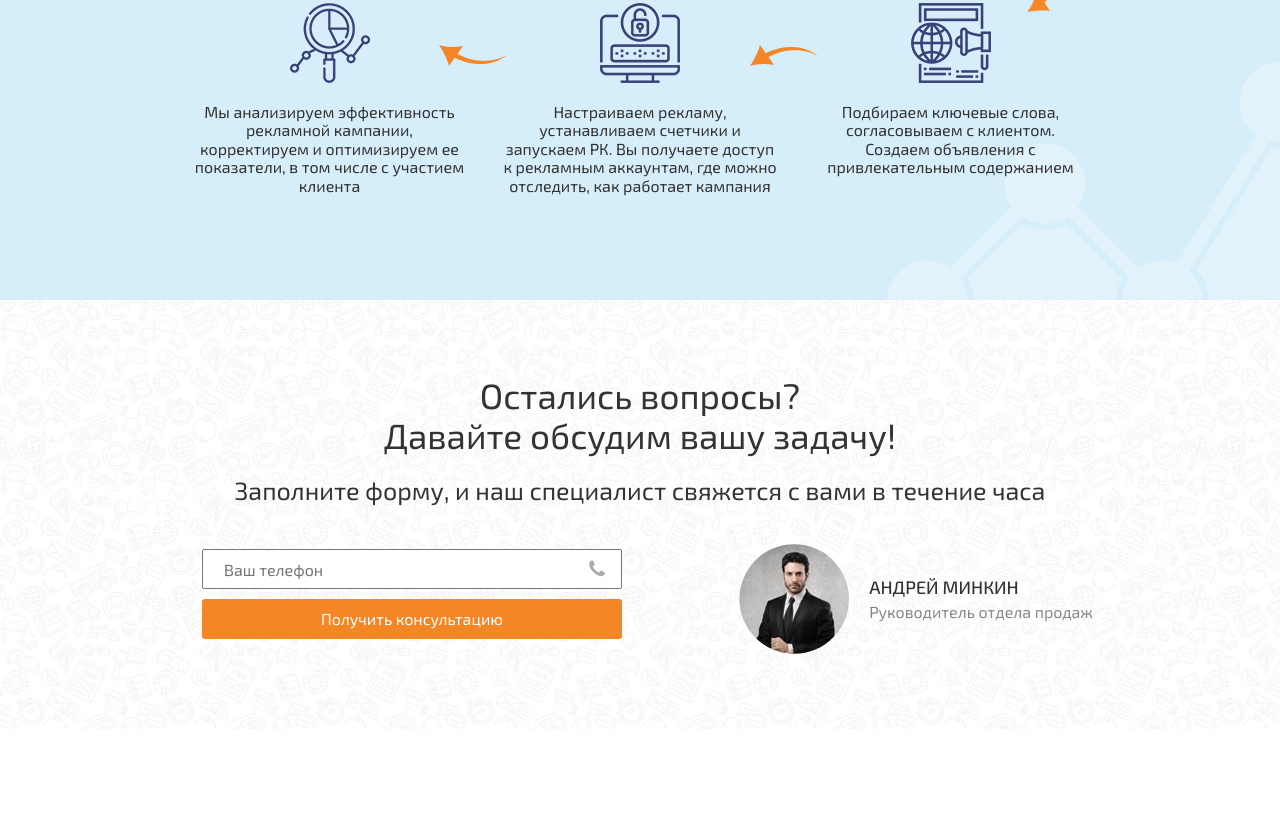
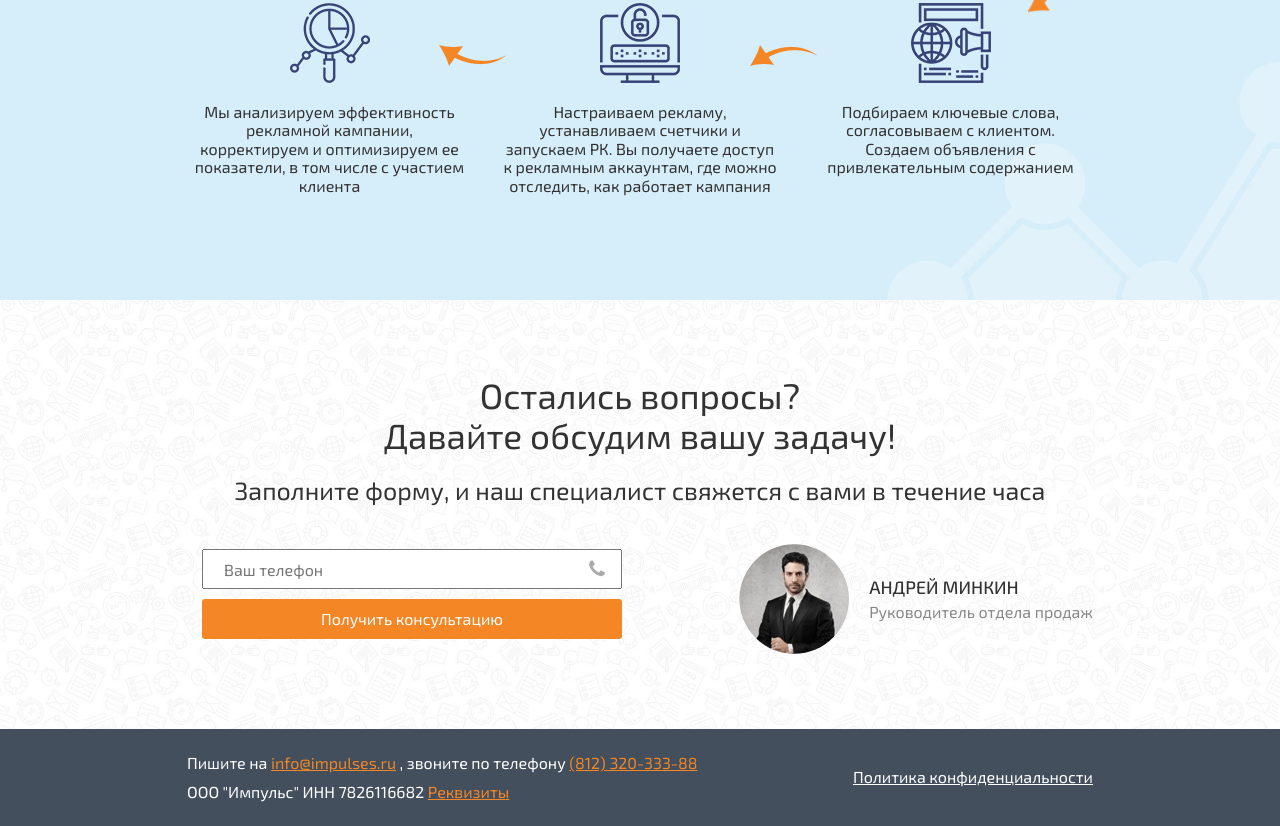
Before and after one commit to ZhenyaDope/LayoutImpulse, a plain HTML site: page index.html in a window 1280 px wide. Shown: the part 6972-7798 px from the top of the page. Before the commit the page ends 7701 px from the top, so only its background shows below. Drawn offline with Linux system fonts and the light colour scheme.

Commit message:
добавлен блок footer

```diff
--- a/index.html
+++ b/index.html
@@ -467,7 +467,23 @@
             </div>
         </div>
     </section>
+    <!-- END REQUEST -->
 
+    <!-- BEGIN FOOTER -->
+    <footer class="footer">
+        <div class="container">
+            <div class="footer__wrapper">
+                <div class="footer__contacts">
+                    <p>Пишите на <a href="mailto:info@impulses.ru">info@impulses.ru</a> , звоните по телефону <a href="tel:+8123203388">(812) 320-333-88</a></p>
+                    <p>ООО "Импульс" ИНН 7826116682 <a href="#">Реквизиты</a></p>
+                </div>
+                <div class="footer__policy">
+                    <a href="#">Политика конфиденциальности</a>
+                </div>
+            </div>
+        </div>
+    </footer>
+    <!-- END FOOTER -->
     <script src="./js/index.js"></script>
 </body>
 </html>
--- /dev/null
+++ b/styles/_footer.scss
@@ -0,0 +1,35 @@
+.footer{
+    background: #434f5d;
+    padding:25px 0;
+    color:#fff;
+    &__wrapper{
+        display: flex;
+        align-items: center;
+        justify-content: space-between;
+    }
+    &__contacts{
+        p{
+            margin-bottom: 10px;
+            a{
+                transition: .3s;
+                color:$orange;
+                &:hover{
+                    color:#fff;
+                }
+            }
+            &:last-child{
+                margin-bottom: 0;
+            }
+
+        }
+    }
+    &__policy{
+        a{
+            color:#fff;
+            transition: .3s;
+            &:hover{
+                color:$orange;
+            }
+        }
+    }
+}
--- a/styles/style.scss
+++ b/styles/style.scss
@@ -50,3 +50,5 @@ body{
 @import 'steps';
 
 @import 'request';
+
+@import 'footer';
```
Also changed, not shown: styles/style.css, 1 other file.
